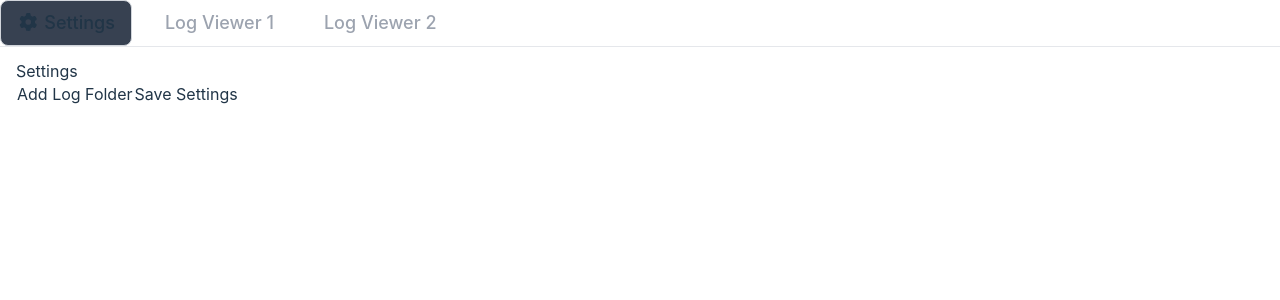
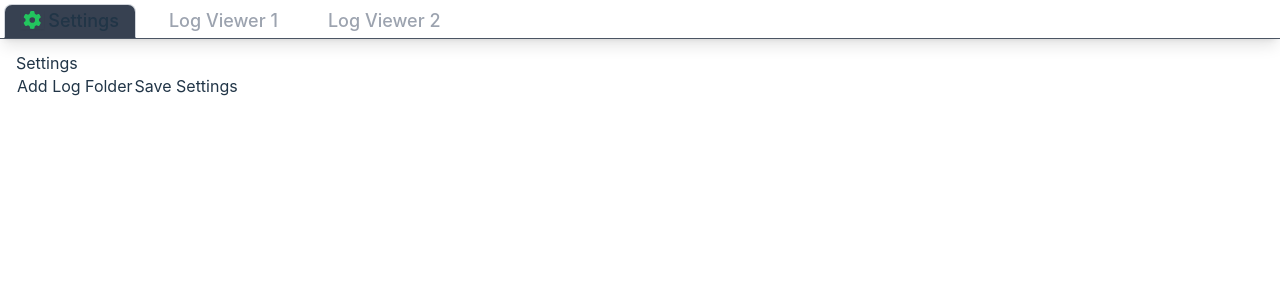
Before and after one commit to ekstremedia/logviewer, a Vue app: page / in a window 1280 px wide. Shown: the top 300 px of the page. Built offline with nearby package versions, Linux system fonts and the light colour scheme.

Commit message:
Small design changes

```diff
--- a/src/App.vue
+++ b/src/App.vue
@@ -1,7 +1,7 @@
 <template>
   <div class="">
-    <div class="flex space-x-4 border-b">
-      <Tab :active="selectedTab === 0" @select="selectTab(0)"><font-awesome-icon icon="cog" fixedWidth />  Settings </Tab>
+    <div class="flex space-x-4 border-b border-b-gray-600 shadow-lg mt-1">
+      <Tab :active="selectedTab === 0" @select="selectTab(0)"><font-awesome-icon icon="cog" fixedWidth class="text-green-500 shadow-sm" />  Settings </Tab>
       <Tab :active="selectedTab === 1" @select="selectTab(1)">Log Viewer 1</Tab>
       <Tab :active="selectedTab === 2" @select="selectTab(2)">Log Viewer 2</Tab>
       <!-- Add more tabs as needed -->
--- a/src/components/logviewer/Tab.vue
+++ b/src/components/logviewer/Tab.vue
@@ -1,9 +1,9 @@
 <template>
     <button
-      class="px-4 py-2 text-lg font-medium rounded-t-lg transition duration-300 ease-in-out
+      class="ml-1 px-4 py-0.5 text-lg font-medium rounded-t-lg rounded-b-none border-b-none transition duration-300 ease-in-out
         hover:bg-gray-500 hover:text-gray-100 focus:outline-none focus:border-blue-300 focus:ring focus:ring-blue-200 focus:ring-opacity-50"
       :class="{
-        'bg-gray-700 border border-gray-300': active,
+        'bg-gray-700  border-x-gray-300  border-t-gray-300': active,
         'text-gray-400': !active,
       }"
       @click="select"
```
